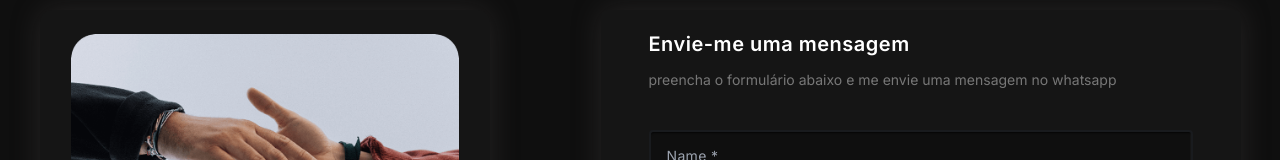
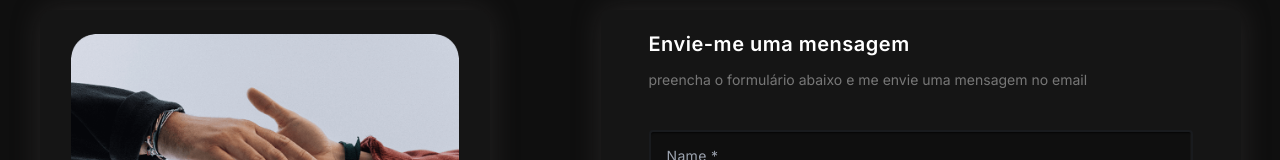
Before and after one commit to diegoguilhermeDS/portifolio, a Next.js app: page /contact in a window 1280 px wide. Shown: the part 150-310 px from the top of the page. Built offline with nearby package versions, Linux system fonts and the light colour scheme.

Commit message:
feat: created contact page

```diff
--- a/src/pages/contact/index.tsx
+++ b/src/pages/contact/index.tsx
@@ -67,10 +67,14 @@ export default function contact() {
             Envie-me uma mensagem
           </h1>
           <span className="font-normal text-sm text-brand-400">
-            preencha o formulário abaixo e me envie uma mensagem no whatsapp
+            preencha o formulário abaixo e me envie uma mensagem no email
           </span>
         </div>
-        <form action="" className="flex flex-col gap-3 w-full">
+        <form action="https://formsubmit.co/diegoguilherme752@outlook.com" method="POST" className="flex flex-col gap-3 w-full">
+          <input type="hidden" name="_next" value="http://localhost:3000/contact"></input>
+          <input type="hidden" name="_autoresponse" value="Recebi sua mensagem, obrigado pelo contato e logo responderei!"></input>
+          <input type="hidden" name="_template" value="box"></input>
+          <input type="hidden" name="_captcha" value="false"></input>
           <Input type="text" id="name" placeholder="Name" />
           <Input type="Email" id="email" placeholder="E-mail" />
           <Input type="text" id="subject" placeholder="Assunto" />
```
